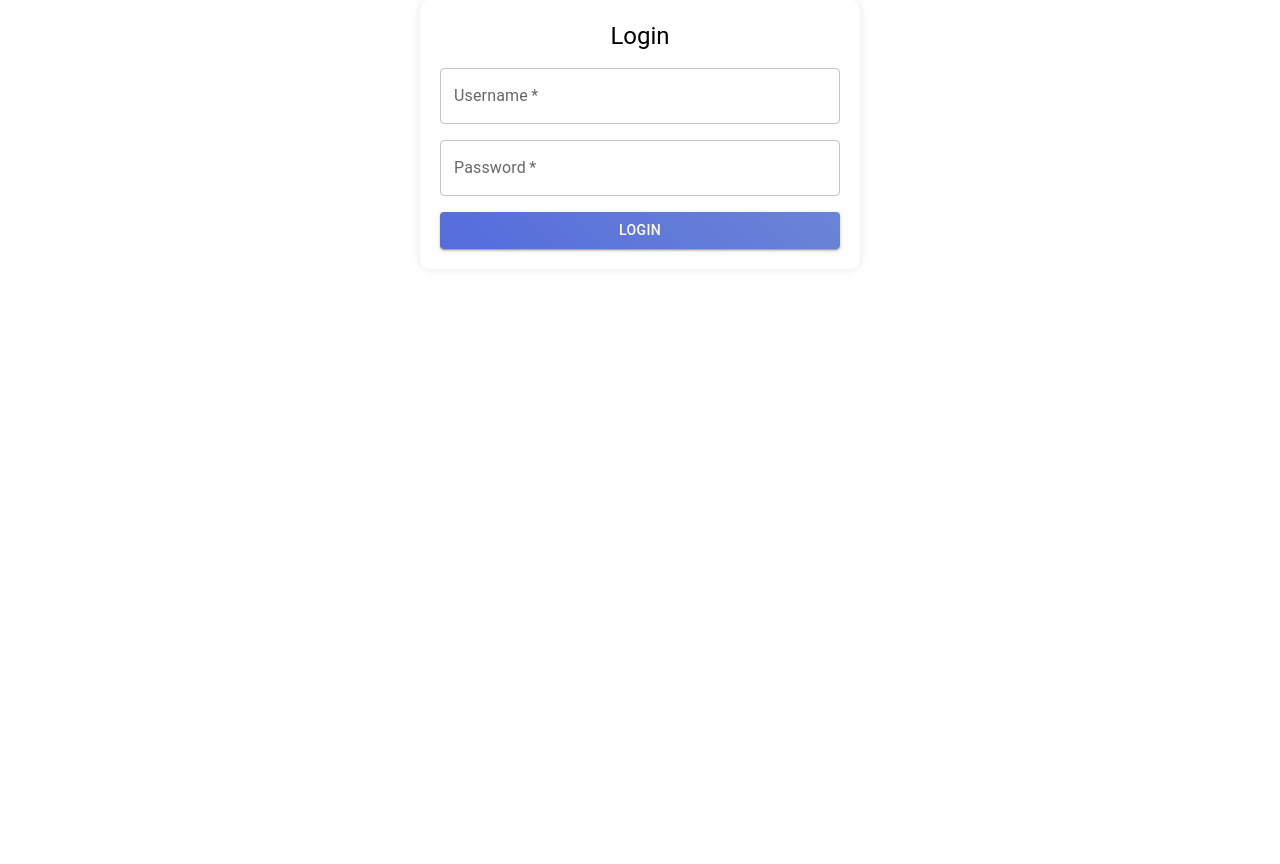
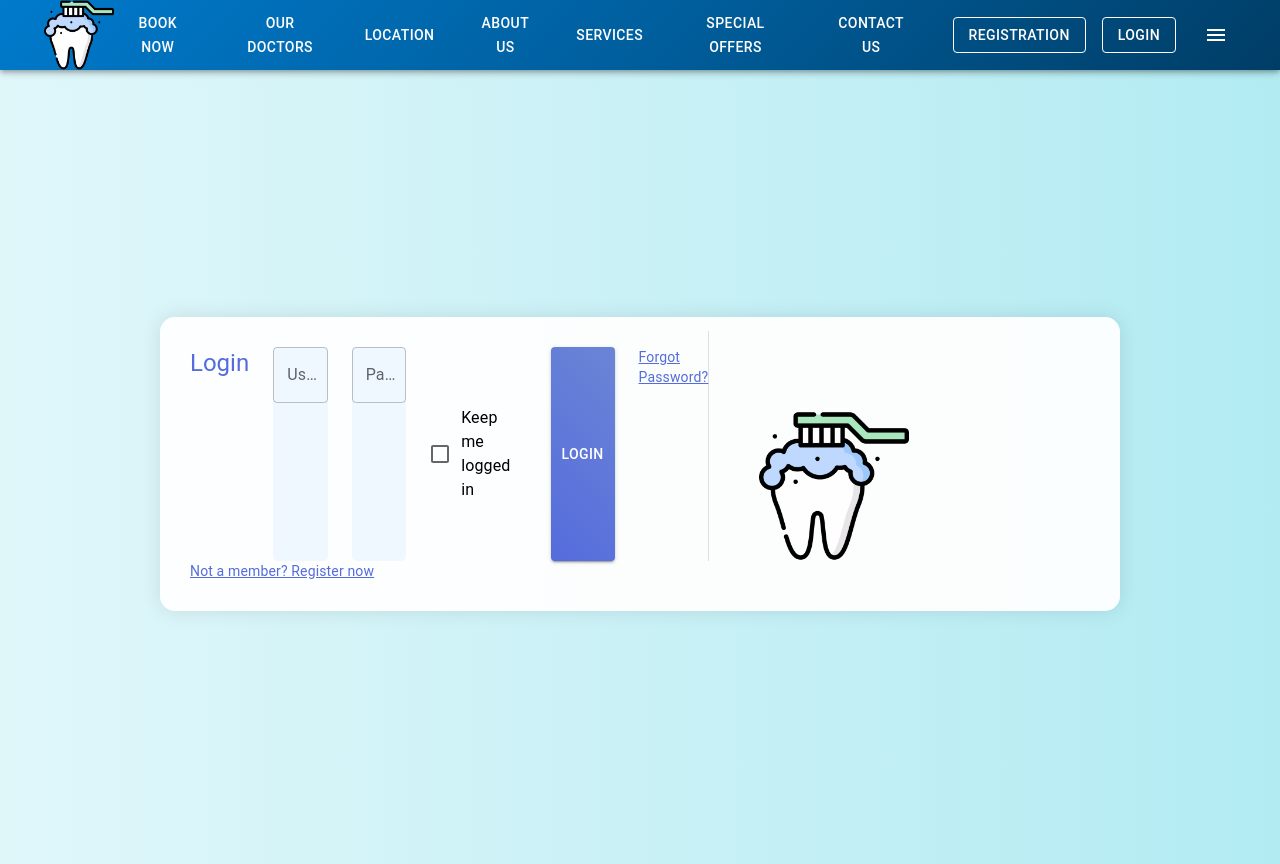
Before and after one commit to emad-desoky/Portfolio, a Next.js app in the folder 04-appointment/: page /login in a window 1280 px wide. Before the commit the page ends 800 px from the top, so only its background shows below. Built offline with nearby package versions, Linux system fonts and the light colour scheme.

Commit message:
LOGIN phase 1 done

```diff
--- a/04-appointment/components/NavBar/PrimarySearchAppBar.jsx
+++ b/04-appointment/components/NavBar/PrimarySearchAppBar.jsx
@@ -65,6 +65,7 @@ export default function PrimarySearchAppBar() {
               Registration
             </Button>
             <Button
+              onClick={() => router.push("./login")}
               color="inherit"
               variant="outlined"
               className={styles.authButton}
--- a/04-appointment/pages/login/LoginForm.module.css
+++ b/04-appointment/pages/login/LoginForm.module.css
@@ -1,24 +1,72 @@
+.container {
+  display: flex;
+  justify-content: center;
+  align-items: center;
+  height: 100vh;
+  background: linear-gradient(to right, #e0f7fa, #b2ebf2);
+}
+
 .form {
-    background: rgba(255, 255, 255, 0.9);
-    padding: 20px;
-    border-radius: 10px;
-    box-shadow: 0 0 10px rgba(0, 0, 0, 0.1);
+  background: rgba(255, 255, 255, 0.95);
+  padding: 30px;
+  border-radius: 15px;
+  box-shadow: 0 0 20px rgba(0, 0, 0, 0.1);
+  max-width: 900px; /* Increased size */
+  width: 90%;
+  animation: fadeIn 1s ease-in-out;
+}
+
+@keyframes fadeIn {
+  from {
+    opacity: 0;
+    transform: translateY(-10px);
+  }
+  to {
+    opacity: 1;
+    transform: translateY(0);
+  }
+}
+
+.logoContainer {
+  display: flex;
+  align-items: flex-start; /* Align items to the top */
+}
+
+.logo {
+  max-width: 100%;
+  max-height: 150px;
+  margin-top: 80px; /* Moves the image down */
+  margin-left: 50px; /* Moves the image to the right */
+}
+
+.divider {
+  margin: 0px 20px;
+  border-left: .5px solid black; /* Made the divider more bold */
+}
+
+.formContainer {
   display: flex;
   flex-direction: column;
-    align-items: center;
-    gap: 1rem;
-    max-width: 400px;
-    margin: auto;
+  gap: 1.5rem;
 }
 
 .title {
   margin-bottom: 20px;
+  color: #556cdc;
+}
+
+.textField {
+  background: #f0f8ff;
+  border-radius: 5px;
 }
 
 .submitButton {
-    margin-top: 10px;
+  margin-top: 5px;
   background: linear-gradient(45deg, #556cdc, #6a85d6);
   color: white;
+  border-radius: 5px;
+  transition: background 0.3s ease-in-out;
+  width: 150px; /* Made button smaller */
 }
 
 .submitButton:hover {
@@ -28,4 +76,23 @@
 .message {
   margin-top: 10px;
   color: #f44336;
+  font-weight: bold;
 }
+
+.forgotPassword {
+  margin-top: 5px;
+  color: #556cdc;
+  text-decoration: underline;
+  cursor: pointer;
+}
+
+.checkboxContainer {
+  margin: 10px 0;
+}
+
+.registerLink {
+  margin-top: 20px;
+  color: #556cdc;
+  text-decoration: underline;
+  cursor: pointer;
+}
--- a/04-appointment/pages/login/index.jsx
+++ b/04-appointment/pages/login/index.jsx
@@ -7,15 +7,24 @@ import {
   Box,
   Snackbar,
   Alert,
+  Grid,
+  Divider,
+  FormControl,
+  FormControlLabel,
+  Checkbox,
 } from "@mui/material";
 import { useRouter } from "next/router";
 import styles from "./LoginForm.module.css";
+import ClinicNavBar from "@/components/NavBar/ClinicNavBar";
 
 export default function LoginForm() {
   const [username, setUsername] = useState("");
   const [password, setPassword] = useState("");
   const [message, setMessage] = useState("");
   const [openSnackbar, setOpenSnackbar] = useState(false);
+
+  const [keepLoggedIn, setKeepLoggedIn] = useState(false);
+
   const router = useRouter();
 
   const handleSubmit = (e) => {
@@ -24,7 +33,6 @@ export default function LoginForm() {
     axios
       .post("/api/login", { username, password })
       .then((res) => {
-        console.log(res.data.role);
         const role = res.data.role;
         setOpenSnackbar(true);
         setMessage(res.data.message);
@@ -53,7 +61,11 @@ export default function LoginForm() {
 
   return (
     <>
+      <ClinicNavBar />
+      <Box className={styles.container}>
         <Box component="form" onSubmit={handleSubmit} className={styles.form}>
+          <Grid container spacing={2}>
+            <Grid item xs={30} sm={7} className={styles.formContainer}>
               <Typography variant="h5" className={styles.title}>
                 Login
               </Typography>
@@ -64,6 +76,7 @@ export default function LoginForm() {
                 onChange={(e) => setUsername(e.target.value)}
                 required
                 fullWidth
+                className={styles.textField}
               />
               <TextField
                 label="Password"
@@ -73,25 +86,59 @@ export default function LoginForm() {
                 onChange={(e) => setPassword(e.target.value)}
                 required
                 fullWidth
+                className={styles.textField}
+              />
+              <FormControlLabel
+                control={
+                  <Checkbox
+                    checked={keepLoggedIn}
+                    onChange={(e) => setKeepLoggedIn(e.target.checked)}
+                    color="primary"
+                  />
+                }
+                label="Keep me logged in"
+                className={styles.checkboxContainer}
               />
               <Button
                 variant="contained"
                 color="primary"
                 type="submit"
-          fullWidth
                 className={styles.submitButton}
               >
                 Login
               </Button>
-        {message && (
               <Typography
                 variant="body2"
-            color="textSecondary"
-            className={styles.message}
+                className={styles.forgotPassword}
+                onClick={() => router.push("/forgot-password")}
               >
+                Forgot Password?
+              </Typography>
+              {message && (
+                <Typography variant="body2" className={styles.message}>
                   {message}
                 </Typography>
               )}
+            </Grid>
+            <Divider
+              orientation="vertical"
+              flexItem
+              className={styles.divider}
+            />
+            <img
+              src="/images/teeth.png"
+              alt="Clinic Logo"
+              className={styles.logo}
+            />
+          </Grid>
+          <Typography
+            variant="body2"
+            className={styles.registerLink}
+            onClick={() => router.push("/registration")}
+          >
+            Not a member? Register now
+          </Typography>
+        </Box>
       </Box>
       <Snackbar
         autoHideDuration={1500}
```
Lines whose indentation alone changed are shown as unchanged.
